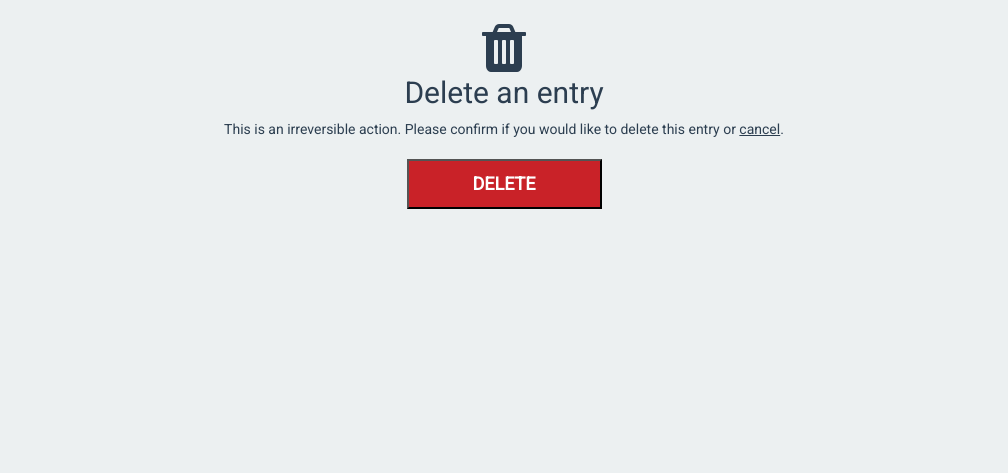
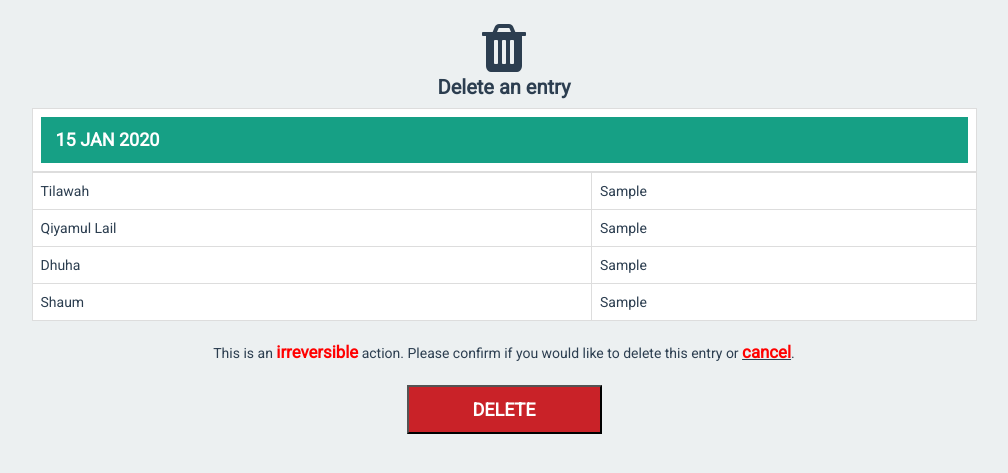
Before and after one commit to har07/mutaaba3ah, a Django app: template mutaaba3ah/templates/mutaaba3ah/delete_entry.html in a window 1280 px wide. Shown: the part 62-535 px from the top of the page, without its empty margins (136-1144 px from the left). Run offline with Django 3.2, Linux system fonts and the light colour scheme; the template is opened without the code that fills it: most values are stand-ins (such as "Sample title", 1, 10 or a date in 2020); style sheets or scripts are compiled from the project's sources; some libraries are stand-ins or nearby versions.

Commit message:
display data in delete confirmation page

```diff
--- a/mutaaba3ah/templates/mutaaba3ah/create_or_edit_entry.html
+++ b/mutaaba3ah/templates/mutaaba3ah/create_or_edit_entry.html
@@ -22,7 +22,7 @@
         </span>
         <h2>Create a new entry</h2>
     {% endif %}
-    <form id="create-new-article-x" class="form-horizontal" method="post">{% csrf_token %}
+    <form id="create-or-edit-entry" class="form-horizontal" method="post">{% csrf_token %}
         <div class="form-group">
             <label for="id_entry_date" class="control-label col-xs-3">Tanggal</label>
             <div class="col-xs-7">
--- a/mutaaba3ah/templates/mutaaba3ah/delete_entry.html
+++ b/mutaaba3ah/templates/mutaaba3ah/delete_entry.html
@@ -5,18 +5,55 @@ Delete Article
 {% endblock %}
 
 {% block main %}
-<div id="delete-article" class="container">
+<div id="create-article" class="container">
   <div class="row">
-    <span class="col-xs-12 delete-icon">
+    <span class="col-xs-12 create-icon">
       <i class="fa fa-trash fa-4x"></i>
     </span>
     <h2>Delete an entry</h2>
-    <p class="delete-warning" class="col-xs-12">
-      This is an irreversible action. Please confirm if you would like to delete
-      this entry or <a href="{% url 'mutaaba3ah' %}">cancel</a>.
-    </p>
-    <form id="delete-article" method="post">{% csrf_token %}
-      <input type="submit" value="Delete" class="col-xs-6 col-sm-offset-5 col-sm-2"/>
+  </div>
+  <div class="row">
+    <div class="col-xs-1"></div>
+    <div class="table-responsive col-xs-10">
+        <table class="table table-bordered table-hover">
+            <thead>
+                <tr>
+                    <th colspan="2">
+                        <div class="admin-title">{{ entry.entry_date|date:"d M Y" }}</div>
+                    </th>
+                </tr>
+            </thead>
+            <tbody>
+                <tr>
+                    <td>Tilawah</td>
+                    <td>{{ entry.display_tilawah }}</td>
+                </tr>
+                <tr>
+                    <td>Qiyamul Lail</td>
+                    <td>{{ entry.display_ql }}
+                <tr>
+                    <td>Dhuha</td>
+                    <td>{{ entry.display_dhuha }}</td>
+                </tr>
+                <tr>
+                    <td>Shaum</td>
+                    <td>{{ entry.display_shaum }}</td>
+                </tr>
+                <tr class="hide">
+                    <td>Raport</td>
+                    <td>{{ entry.dispay_raport }}</td>
+                </tr>
+            </tbody>
+        </table>
+    </div>
+  </div>
+  <div class="row">
+    <form id="delete-article" class="form-horizontal" method="post">{% csrf_token %}
+      <p class="delete-warning" class="col-xs-12">
+        This is an <b>irreversible</b> action. Please confirm if you would like to delete
+        this entry or <a href="{% url 'mutaaba3ah' %}"><b>cancel</b></a>.
+      </p>
+      <input type="submit" value="Delete" class="col-xs-6 col-xs-offset-3 col-sm-2 col-sm-offset-5"/>
     </form>
   </div>
 </div>
--- a/mutaaba3ah/views.py
+++ b/mutaaba3ah/views.py
@@ -126,5 +126,5 @@ def delete_entry(request, id):
     else:
         form = DeleteEntryForm(instance=entry)
 
-    data = {'form': form}
+    data = {'form': form, 'entry': entry}
     return render(request, 'mutaaba3ah/delete_entry.html', data)
--- a/static/css/main.css
+++ b/static/css/main.css
@@ -42,6 +42,11 @@ iframe#coming-soon{
     padding-top: 1em;
 }
 
+.delete-warning b{
+    color: red !important;
+    font-size: 120%;
+}
+
 /* decrease padding and placeholder text on small screen */
 @media screen and (max-width: 780px) {
     .tilawah-from{
```
